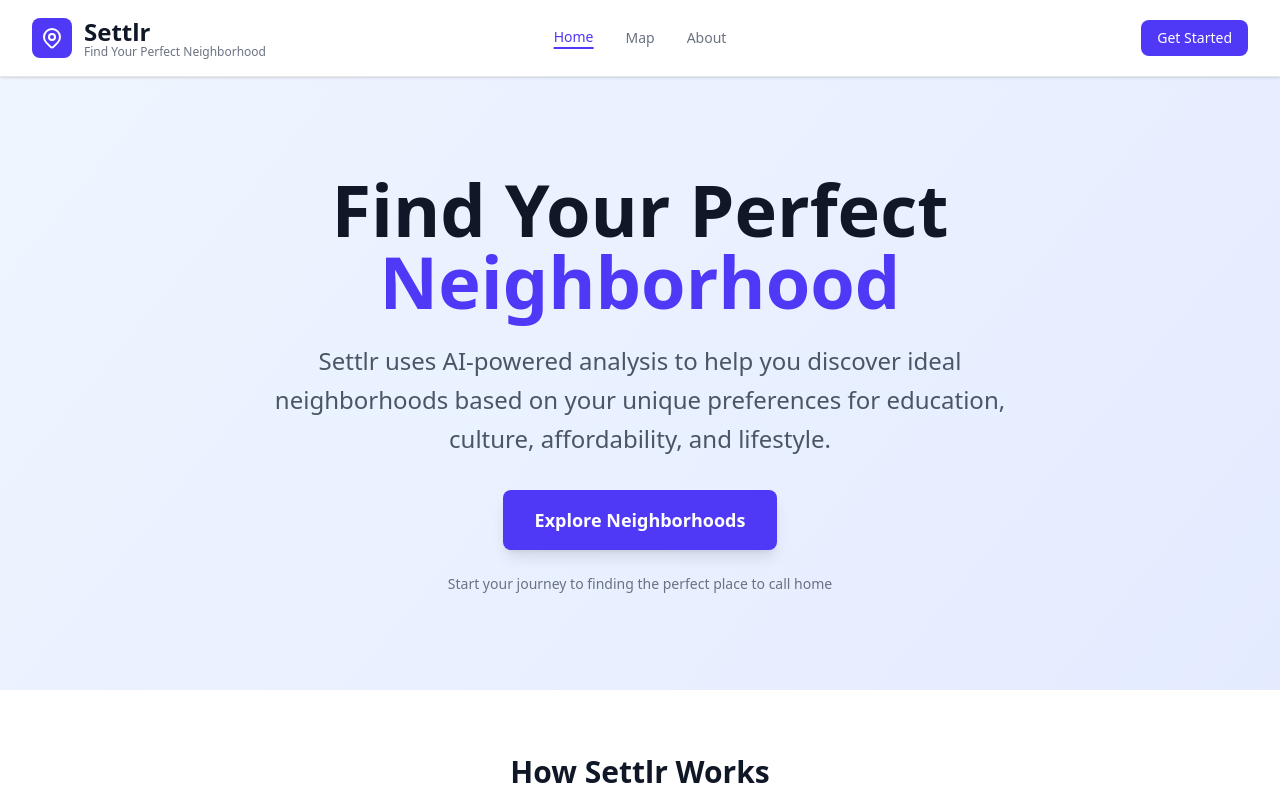
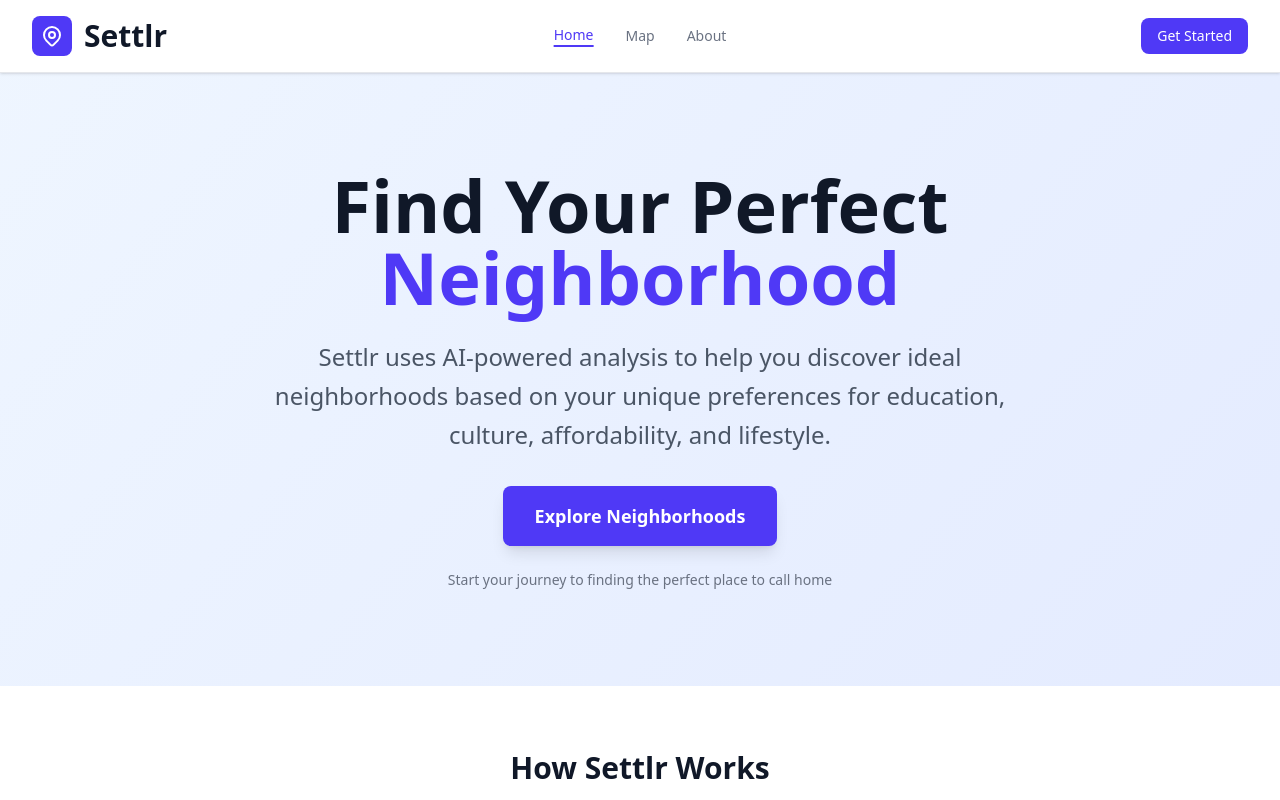
Before and after one commit to rzhang-7/settlr, a React (Vite) app: page / in a window 1280 px wide. Shown: the top 800 px of the page. Built offline with nearby package versions, Linux system fonts and the light colour scheme.

Commit message:
Remove subheading from header

```diff
--- a/src/components/Header.tsx
+++ b/src/components/Header.tsx
@@ -29,9 +29,8 @@
                 </svg>
               </div>
               <div className="flex flex-col items-start">
-                <h1 className="text-2xl font-bold text-gray-900 text-left">Settlr</h1>
-                <p className="text-xs text-gray-500 -mt-1 text-left">Find Your Perfect Neighborhood</p>
-              </div>
+                <h1 className="text-3xl font-bold text-gray-900 text-left">Settlr</h1>
+               </div>
             </button>
           </div>
 
```
